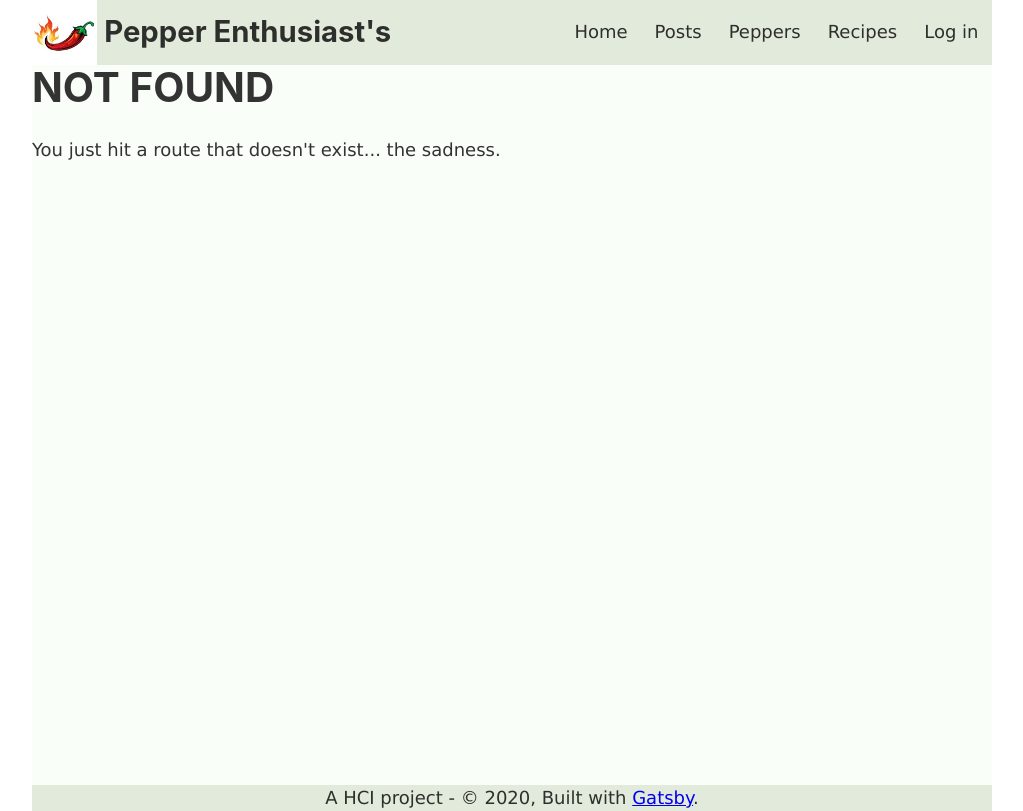
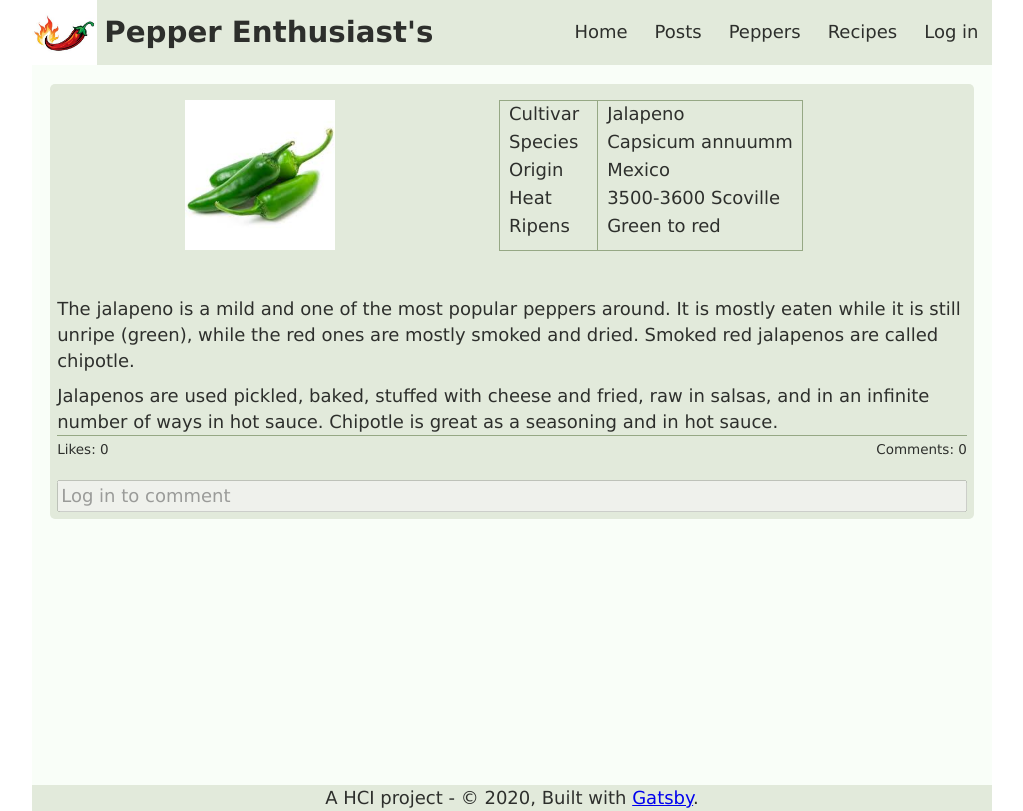
Before and after one commit to antelovric1423/HCI-PLCWebsite, a Gatsby site in the folder proj/: page /jalapeno in a window 1280 px wide. Before the commit this address had no page. Shown: the whole page, without its empty margins (128-1151 px from the left). Built offline with nearby package versions, Linux system fonts and the light colour scheme; Gatsby itself is replaced by a stand-in of ours.

Commit message:
New font, pepper description for jalapeno only

```diff
--- a/proj/src/components/Bubble.js
+++ b/proj/src/components/Bubble.js
@@ -12,6 +12,7 @@ const Bubble = ({ className = "", children }) => {
         backgroundColor: "#e2eadb",
         borderRadius: "5px",
         padding: "0.4rem",
+        transition: "transform .2s"
       }}
     >
       {children}
--- a/proj/src/components/Commentable.js
+++ b/proj/src/components/Commentable.js
@@ -14,13 +14,14 @@ const Commentable = ({ likes = 0, comments = 0, children }) => {
                         justifyContent: "space-between",
                         alignItems: "center"
                     }}>
-                    <div>Likes: {likes}</div>
-                    <div>Comments: {comments}</div>
+                    <div style={{ fontSize: "75%" }}>Likes: {likes}</div>
+                    <div style={{ fontSize: "75%" }}>Comments: {comments}</div>
                 </div>
                 <div>
                     <input style={{ marginTop: "1rem", width: "100%" }}
                         id="searchbox"
                         type="text"
+                        disabled="disabled"
                         className="input"
                         placeholder="Log in to comment"
                         onKeyUp={event => {
--- a/proj/src/components/layout.css
+++ b/proj/src/components/layout.css
@@ -230,8 +230,7 @@ h1 {
   padding-top: 0;
   margin-bottom: 1.45rem;
   color: inherit;
-  font-family: -apple-system, BlinkMacSystemFont, Segoe UI, Roboto, Oxygen,
-    Ubuntu, Cantarell, Fira Sans, Droid Sans, Helvetica Neue, sans-serif;
+  font-family: Verdana, Geneva, sans-serif;
   font-weight: bold;
   text-rendering: optimizeLegibility;
   font-size: 2.25rem;
@@ -247,8 +246,7 @@ h2 {
   padding-top: 0;
   margin-bottom: 1.45rem;
   color: inherit;
-  font-family: -apple-system, BlinkMacSystemFont, Segoe UI, Roboto, Oxygen,
-    Ubuntu, Cantarell, Fira Sans, Droid Sans, Helvetica Neue, sans-serif;
+  font-family: Verdana, Geneva, sans-serif;
   font-weight: bold;
   text-rendering: optimizeLegibility;
   font-size: 1.62671rem;
@@ -264,8 +262,7 @@ h3 {
   padding-top: 0;
   margin-bottom: 1.45rem;
   color: inherit;
-  font-family: -apple-system, BlinkMacSystemFont, Segoe UI, Roboto, Oxygen,
-    Ubuntu, Cantarell, Fira Sans, Droid Sans, Helvetica Neue, sans-serif;
+  font-family: Verdana, Geneva, sans-serif;
   font-weight: bold;
   text-rendering: optimizeLegibility;
   font-size: 1.38316rem;
--- a/proj/src/components/layout.js
+++ b/proj/src/components/layout.js
@@ -31,7 +31,7 @@ const Layout = ({ children }) => {
           padding: `0`,
           paddingTop: 0,
           paddingBottom: 0,
-          fontFamily: "Lucida Sans Unicode, Lucida Grande, sans-serif",
+          fontFamily: "Verdana, Geneva, sans-serif",
         }}
       >
         <header
--- /dev/null
+++ b/proj/src/components/pepper.css
@@ -0,0 +1,4 @@
+.pepper:hover {
+    transition: transform .2s;
+    transform: scale(1.07);
+}
--- a/proj/src/pages/404.js
+++ b/proj/src/pages/404.js
@@ -7,7 +7,7 @@ const NotFoundPage = () => (
   <Layout>
     <SEO title="404: Not found" />
     <h1>NOT FOUND</h1>
-    <p>You just hit a route that doesn&#39;t exist... the sadness.</p>
+    <p>You just hit a route that doesn't exist... the sadness.</p>
   </Layout>
 )
 
--- /dev/null
+++ b/proj/src/pages/jalapeno.js
@@ -0,0 +1,69 @@
+import React from "react"
+
+import Layout from "../components/layout"
+import SEO from "../components/seo"
+import Bubble from "../components/Bubble"
+import Commentable from "../components/Commentable"
+
+const Pepper = () => (
+    <Layout>
+        <SEO title="Jalapeno" />
+        <Bubble>
+            <Commentable likes="0">
+                <div style={{
+                    display: "flex",
+                    flexDirection: "row",
+                    flexWrap: "wrap",
+                    justifyContent: "space-evenly"
+                }}>
+                    <img alt={"Jalapeno"} src={require("../images/Jalapeno.jpg")}
+                        style={{
+                            width: "150px",
+                            height: "150px",
+                            marginTop: "0.5rem",
+                            marginBottom: "0px"
+                        }} />
+                    <div style={{
+                        display: "flex",
+                        flexDirection: "row",
+                        flexWrap: "wrap",
+                        justifyContent: "space-evenly",
+                        margin: "2rem",
+                        marginTop: "0.5rem",
+                        border: "1px solid #96a885"
+                    }}>
+                        <div style={{
+                            padding: "0.5rem",
+                            paddingTop: "0rem",
+                            paddingRight: "1rem",
+                            borderRight: "1px solid #96a885",
+                            textAlign: "left"
+                        }}>
+                            <p style={{ marginBottom: "0.1rem" }}>Cultivar</p>
+                            <p style={{ marginBottom: "0.1rem" }}>Species</p>
+                            <p style={{ marginBottom: "0.1rem" }}>Origin</p>
+                            <p style={{ marginBottom: "0.1rem" }}>Heat</p>
+                            <p style={{ marginBottom: "0.1rem" }}>Ripens</p>
+                        </div>
+                        <div style={{ padding: "0.5rem", paddingTop: "0rem", textAlign: "left" }}>
+                            <p style={{ marginBottom: "0.1rem" }}>Jalapeno</p>
+                            <p style={{ marginBottom: "0.1rem" }}>Capsicum annuumm</p>
+                            <p style={{ marginBottom: "0.1rem" }}>Mexico</p>
+                            <p style={{ marginBottom: "0.1rem" }}>3500-3600 Scoville</p>
+                            <p style={{ marginBottom: "0.1rem" }}>Green to red</p>
+                        </div>
+                    </div>
+                </div>
+                <p style={{ marginTop: "0.5rem", marginBottom: "0rem" }}>
+                    The jalapeno is a mild and one of the most popular peppers around.
+                    It is mostly eaten while it is still unripe (green), while the red ones are mostly smoked and dried.
+                    Smoked red jalapenos are called chipotle. </p>
+                <p style={{ marginTop: "0.5rem", marginBottom: "0rem", borderBottom: "1px solid #96a885", }}>
+                    Jalapenos are used pickled, baked, stuffed with cheese and fried, raw in salsas,
+                    and in an infinite number of ways in hot sauce. Chipotle is great as a seasoning and in hot sauce.</p>
+            </Commentable>
+        </Bubble>
+    </Layout>
+)
+
+export default Pepper
--- a/proj/src/pages/recipes.js
+++ b/proj/src/pages/recipes.js
@@ -7,7 +7,7 @@ const Recipes = () => (
   <Layout>
     <SEO title="Recipes" />
     <div style={{ display: "flex", margin: "5rem", justifyContent: "center", }}>
-      <h3> 404: Site not found </h3>
+      <h3> 404: Site not constructed </h3>
     </div>
   </Layout>
 )
```
Also changed, not shown: proj/src/components/Pepper.js (+11 -1 lines), proj/src/pages/peppers.js (+41 -31 lines), proj/src/pages/posts.js (+7 -7 lines).
